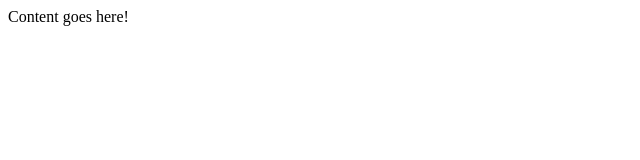
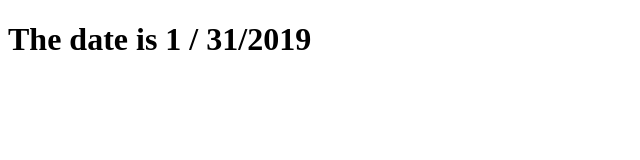
Before and after one commit to Amanlovesmagh/0742135-week04, a plain HTML site: page 0742135/index.html in a window 1280 px wide. Shown: the whole page, without its empty margins (0-640 px from the left). Drawn offline with Linux system fonts and the light colour scheme.

Commit message:
i created function

```diff
--- a/0742135/index.html
+++ b/0742135/index.html
@@ -3,10 +3,11 @@
 <head>
     <meta charset="utf-8" />
     <title>_0742135</title>
+    <script src="js/main.js"></script>
     <link href="css/default.css" rel="stylesheet" />
 </head>
-<body>
+<body onload="myFunction()">
     <div>Content goes here!</div>
-    <script src="js/main.js"></script>
+
 </body>
 </html>
--- a/0742135/js/main.js
+++ b/0742135/js/main.js
@@ -1 +1,8 @@
-// Your code here!
+var date = new Date();
+
+
+
+function myFunction() {
+
+    document.body.innerHTML = "<h1> The date is " + (date.getMonth() + 1) + " / " + date.getDate() + "/" + date.getFullYear() + "</h1>"
+}
```
